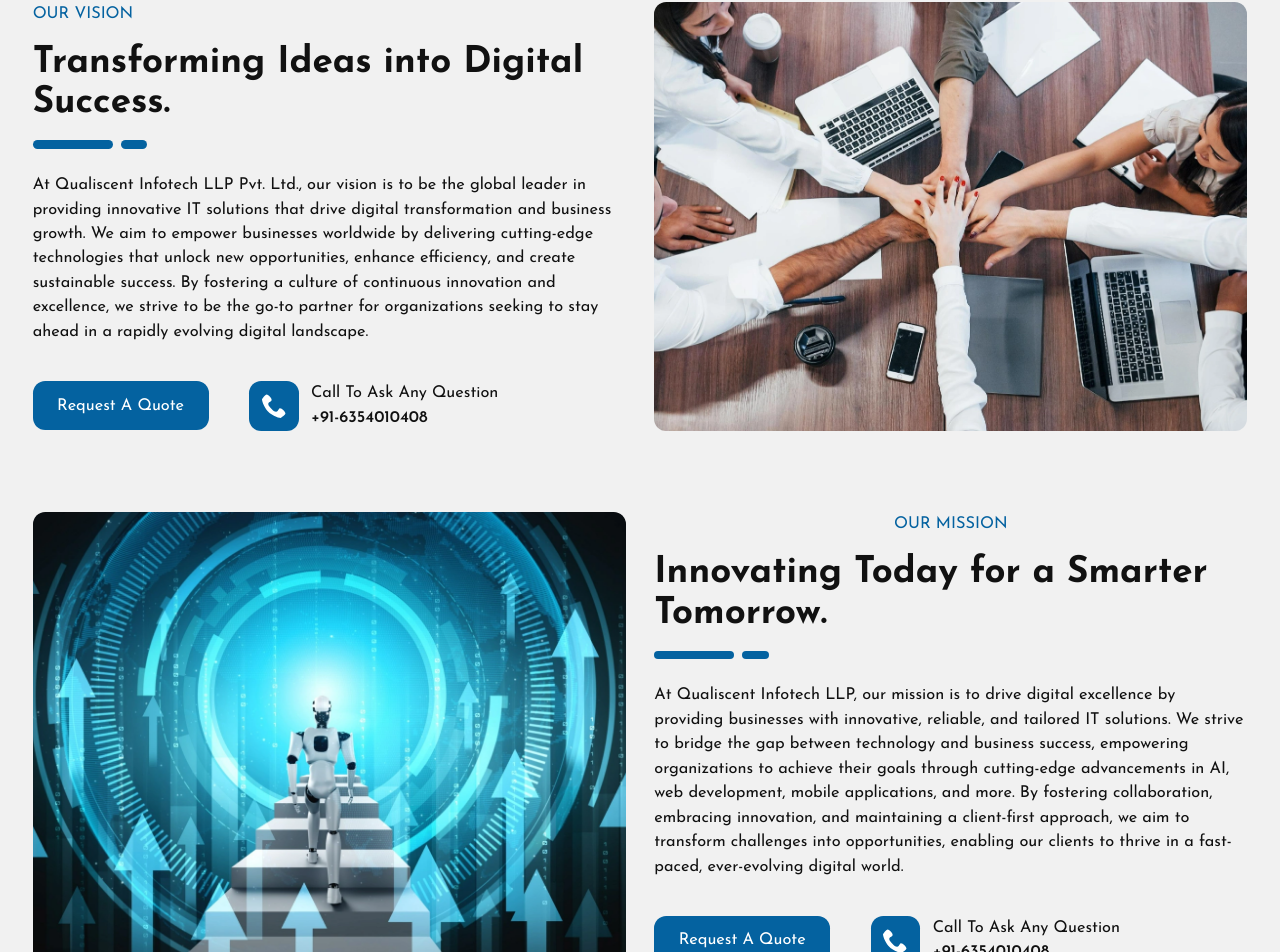
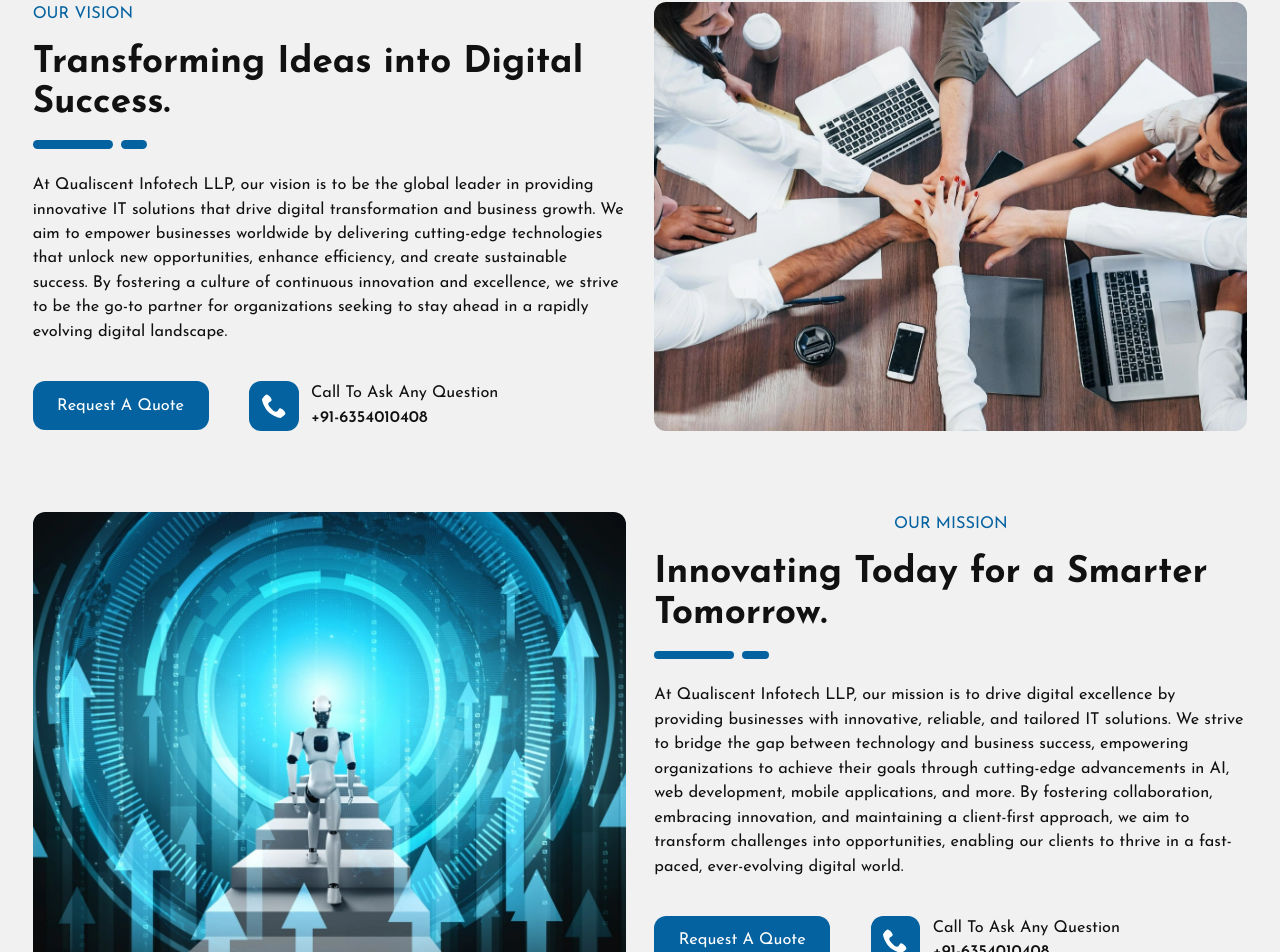
Before and after one commit to remeessalam/qualiscent, a React (Create React App) app: page /about-us in a window 1280 px wide. Shown: the part 733-1685 px from the top of the page. Built offline with nearby package versions, Linux system fonts and the light colour scheme.

Commit message:
removed pvt ltd

```diff
--- a/src/Pages/AboutUs.jsx
+++ b/src/Pages/AboutUs.jsx
@@ -25,14 +25,14 @@
           </h3>
           <HrLine />
           <p>
-            At Qualiscent Infotech LLP Pvt. Ltd., our vision is to be the global
-            leader in providing innovative IT solutions that drive digital
-            transformation and business growth. We aim to empower businesses
-            worldwide by delivering cutting-edge technologies that unlock new
-            opportunities, enhance efficiency, and create sustainable success.
-            By fostering a culture of continuous innovation and excellence, we
-            strive to be the go-to partner for organizations seeking to stay
-            ahead in a rapidly evolving digital landscape.
+            At Qualiscent Infotech LLP, our vision is to be the global leader in
+            providing innovative IT solutions that drive digital transformation
+            and business growth. We aim to empower businesses worldwide by
+            delivering cutting-edge technologies that unlock new opportunities,
+            enhance efficiency, and create sustainable success. By fostering a
+            culture of continuous innovation and excellence, we strive to be the
+            go-to partner for organizations seeking to stay ahead in a rapidly
+            evolving digital landscape.
           </p>
           <div className="flex flex-col-reverse sm:flex-row items-center gap-5 sm:gap-10 pt-5">
             <Link to="/contact-us" className="primary-btn sm:w-fit w-full">
```
